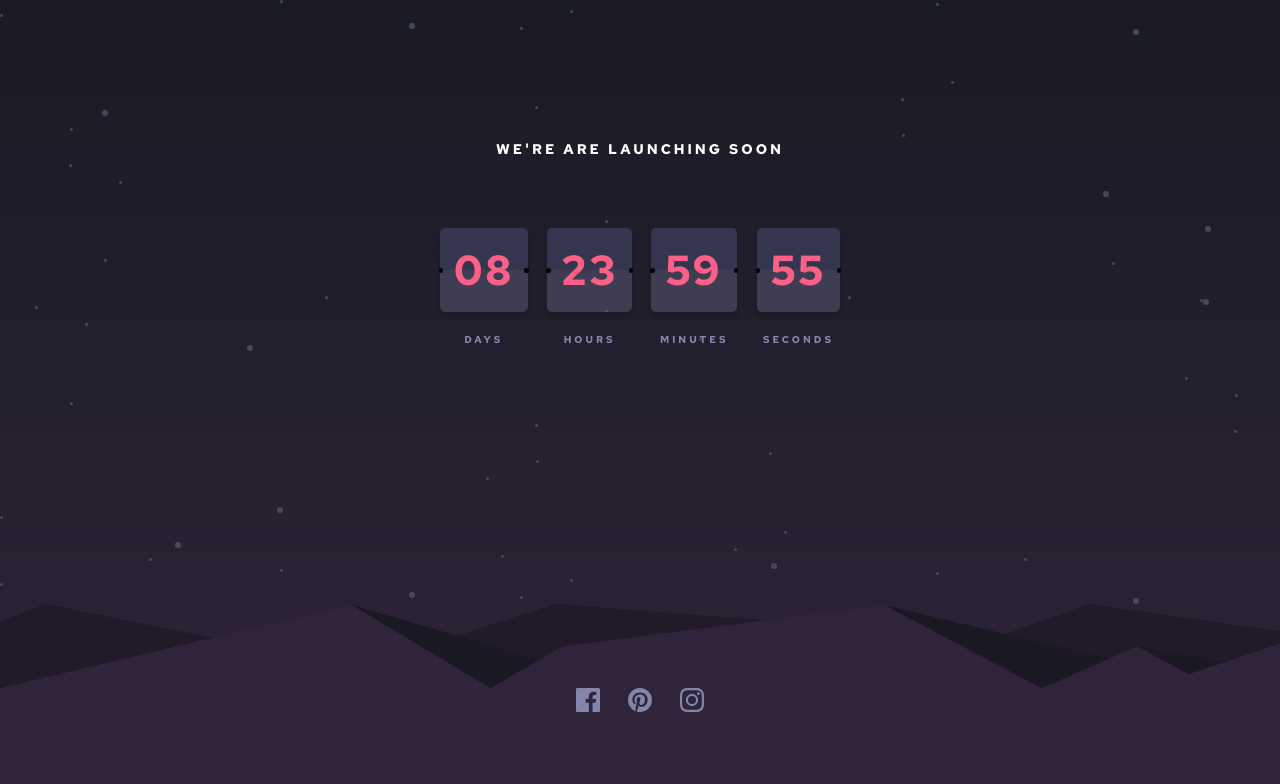
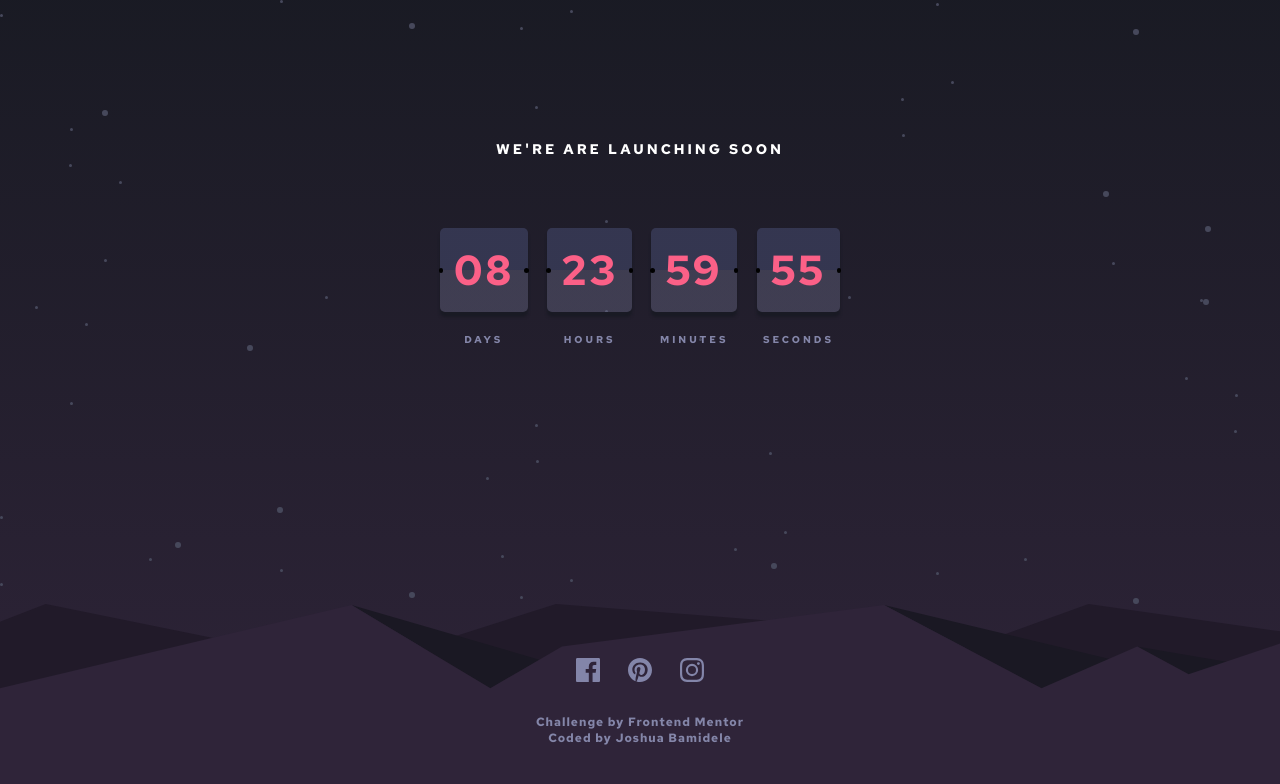
Before and after one commit to Joshardals/countdown-page, a Next.js app: page / in a window 1280 px wide. Shown: the top 784 px of the page. Built offline with nearby package versions, Linux system fonts and the light colour scheme.

Commit message:
initial commit

```diff
--- a/package.json
+++ b/package.json
@@ -6,6 +6,10 @@
     "start": "next start"
   },
   "dependencies": {
+    "@fortawesome/fontawesome-svg-core": "^1.2.36",
+    "@fortawesome/free-brands-svg-icons": "^5.15.4",
+    "@fortawesome/free-solid-svg-icons": "^5.15.4",
+    "@fortawesome/react-fontawesome": "^0.1.17",
     "babel-plugin-styled-components": "^2.0.2",
     "next": "latest",
     "react": "^17.0.2",
--- a/pages/components/Footer.jsx
+++ b/pages/components/Footer.jsx
@@ -15,12 +15,35 @@ const Footer = () => {
           <SocialImg src="/icon-instagram.svg" />
         </SocialLink>
       </SocialContainer>
+
+      <Author>
+        Challenge by{" "}
+        <a
+          href="https://www.frontendmentor.io/challenges/launch-countdown-timer-N0XkGfyz-"
+          target="_blank"
+          rel="noreferrer noopener"
+          className="author"
+        >
+          Frontend Mentor
+        </a>
+        <br />
+        Coded by{" "}
+        <a
+          className="author"
+          href="https://www.frontendmentor.io/profile/Joshardals"
+          target="_blank"
+          rel="noreferrer noopener"
+        >
+          Joshua Bamidele
+        </a>
+      </Author>
     </Wrapper>
   );
 };
 const Wrapper = styled.div`
   position: absolute;
   display: flex;
+  flex-direction: column;
   justify-content: center;
   align-items: center;
   bottom: 0;
@@ -32,11 +55,26 @@ const Wrapper = styled.div`
 const SocialContainer = styled.div`
   display: flex;
   align-items: center;
+  margin-bottom: 2rem;
 `;
 const SocialLink = styled.a`
   margin: 0 1rem 0 1rem;
   cursor: pointer;
 `;
 const SocialImg = styled.img``;
+const Author = styled.div`
+  color: var(--grayish-blue);
+  letter-spacing: 1px;
+  text-align: center;
+  font-size: 12px;
+  a {
+    color: var(--grayish-blue);
+    text-decoration: none;
+    transition: all 0.5s ease-in-out;
 
+    &:hover {
+      color: var(--white);
+    }
+  }
+`;
 export default Footer;
```
Also changed, not shown: 1 other file (tests, documents, lock files or other folders).
